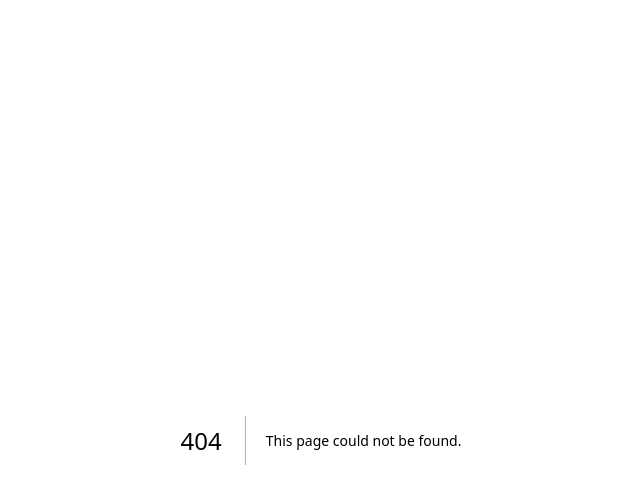
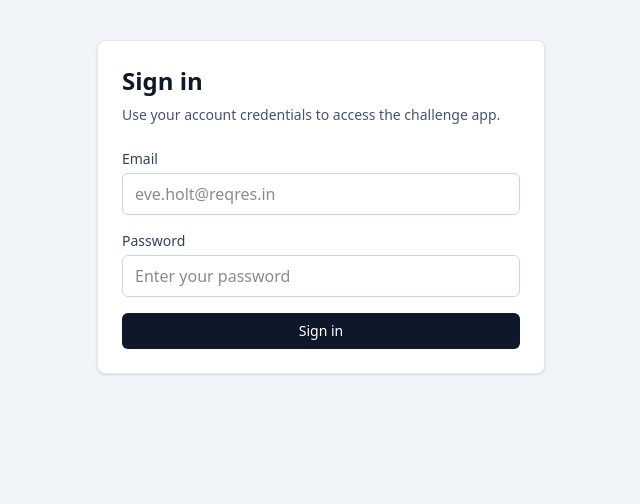
Before and after one commit to JuanDiRiv/Full-Stack-Challenge, a Next.js app in the folder client/: page /login in a window 1280 px wide. Before the commit this address had no page. Shown: the top 504 px of the page, without its empty margins (319-959 px from the left). Built offline with nearby package versions, Linux system fonts and the light colour scheme.

Commit message:
feat(auth): implement authentication functions for token management feat(api): add login request function for user authentication feat(login): create login form and page for user sign-in

```diff
--- /dev/null
+++ b/client/src/app/login/page.tsx
@@ -0,0 +1,14 @@
+import { LoginForm } from "@/components/login-form/login-form";
+
+export default function LoginPage() {
+    return (
+        <section className="mx-auto w-full max-w-md rounded-lg border border-slate-200 bg-white p-6 shadow-sm">
+            <h1 className="text-2xl font-semibold text-slate-900">Sign in</h1>
+            <p className="mt-2 text-sm text-slate-600">
+                Use your account credentials to access the challenge app.
+            </p>
+
+            <LoginForm />
+        </section>
+    );
+}
--- /dev/null
+++ b/client/src/components/login-form/login-form.tsx
@@ -0,0 +1,93 @@
+"use client";
+
+import { useState } from "react";
+import { useRouter } from "next/navigation";
+import { saveToken } from "@/lib/auth";
+import { loginRequest } from "@/lib/api";
+
+export function LoginForm() {
+    const router = useRouter();
+    const [email, setEmail] = useState("");
+    const [password, setPassword] = useState("");
+    const [isSubmitting, setIsSubmitting] = useState(false);
+    const [errorMessage, setErrorMessage] = useState("");
+
+    async function submitLogin() {
+        setErrorMessage("");
+        setIsSubmitting(true);
+
+        try {
+            const response = await loginRequest({ email, password });
+            const token = response.data?.token;
+
+            if (!response.success || !token) {
+                throw new Error(response.message || "Login failed");
+            }
+
+            saveToken(token);
+            router.push("/");
+        } catch (error) {
+            const message =
+                error instanceof Error ? error.message : "Unable to login right now";
+            setErrorMessage(message);
+        } finally {
+            setIsSubmitting(false);
+        }
+    }
+
+    return (
+        <form
+            onSubmit={(event) => {
+                event.preventDefault();
+                void submitLogin();
+            }}
+            className="mt-6 space-y-4"
+        >
+            <div>
+                <label htmlFor="email" className="mb-1 block text-sm font-medium text-slate-700">
+                    Email
+                </label>
+                <input
+                    id="email"
+                    name="email"
+                    type="email"
+                    required
+                    value={email}
+                    onChange={(event) => setEmail(event.target.value)}
+                    className="w-full rounded-md border border-slate-300 bg-white px-3 py-2 text-slate-900 outline-none ring-slate-300 focus:ring"
+                    placeholder="eve.holt@reqres.in"
+                />
+            </div>
+
+            <div>
+                <label htmlFor="password" className="mb-1 block text-sm font-medium text-slate-700">
+                    Password
+                </label>
+                <input
+                    id="password"
+                    name="password"
+                    type="password"
+                    required
+                    value={password}
+                    onChange={(event) => setPassword(event.target.value)}
+                    className="w-full rounded-md border border-slate-300 bg-white px-3 py-2 text-slate-900 outline-none ring-slate-300 focus:ring"
+                    placeholder="Enter your password"
+                />
+            </div>
+
+            {errorMessage ? (
+                <p className="rounded-md border border-red-200 bg-red-50 px-3 py-2 text-sm text-red-700">
+                    {errorMessage}
+                </p>
+            ) : null}
+
+            <button
+                type="submit"
+                disabled={isSubmitting}
+                className="w-full rounded-md bg-slate-900 px-4 py-2 text-sm font-medium text-white transition hover:bg-slate-800 disabled:cursor-not-allowed disabled:opacity-70"
+            >
+                {isSubmitting ? "Signing in..." : "Sign in"}
+            </button>
+        </form>
+    );
+}
--- /dev/null
+++ b/client/src/lib/api.ts
@@ -0,0 +1,36 @@
+type LoginPayload = {
+  email: string;
+  password: string;
+};
+
+type LoginApiResponse = {
+  success: boolean;
+  message: string;
+  data?: {
+    token?: string;
+  };
+};
+
+function getApiBaseUrl(): string {
+  return process.env.NEXT_PUBLIC_API_BASE_URL || "http://localhost:4000";
+}
+
+export async function loginRequest(
+  payload: LoginPayload,
+): Promise<LoginApiResponse> {
+  const response = await fetch(`${getApiBaseUrl()}/api/auth/login`, {
+    method: "POST",
+    headers: {
+      "Content-Type": "application/json",
+    },
+    body: JSON.stringify(payload),
+  });
+
+  const responseBody = (await response.json()) as LoginApiResponse;
+
+  if (!response.ok) {
+    throw new Error(responseBody.message || "Login failed");
+  }
+
+  return responseBody;
+}
--- /dev/null
+++ b/client/src/lib/auth.ts
@@ -0,0 +1,13 @@
+const AUTH_TOKEN_KEY = "authToken";
+
+export function saveToken(token: string): void {
+  localStorage.setItem(AUTH_TOKEN_KEY, token);
+}
+
+export function getToken(): string | null {
+  return localStorage.getItem(AUTH_TOKEN_KEY);
+}
+
+export function removeToken(): void {
+  localStorage.removeItem(AUTH_TOKEN_KEY);
+}
```
